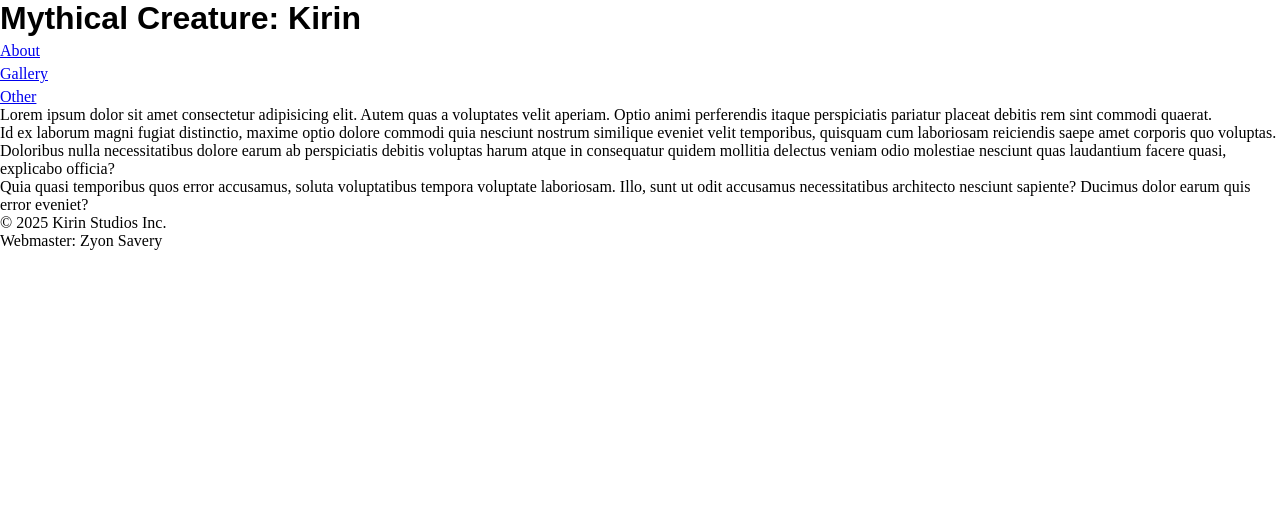
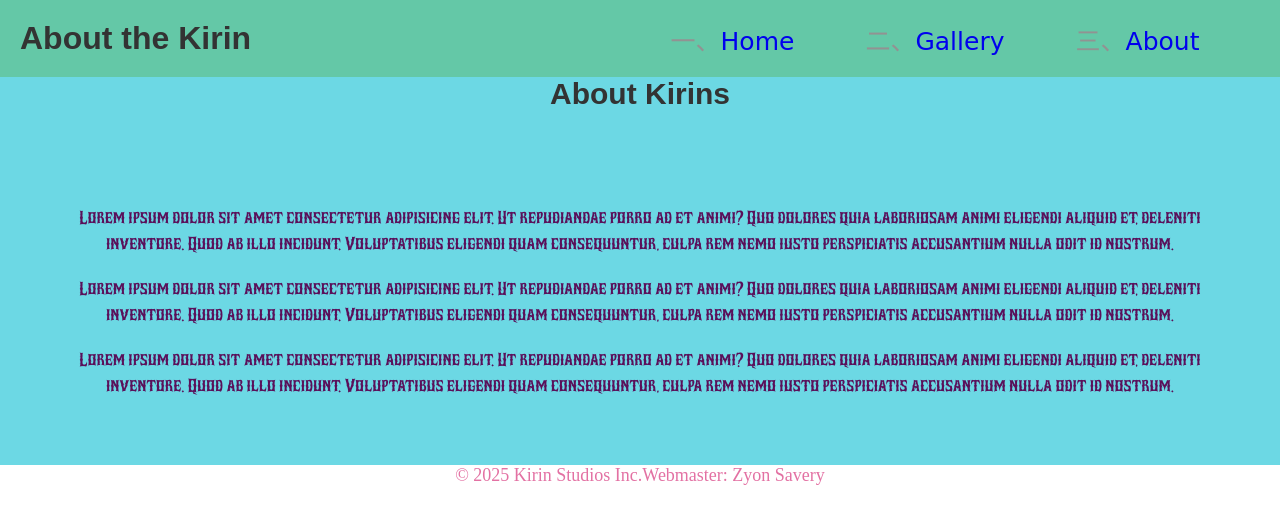
Before and after one commit to zsavery/mythical_creature_kirin, a plain HTML site: page index.html in a window 1280 px wide. Drawn offline with Linux system fonts and the light colour scheme; a web font is replaced by a local one.

Commit message:
Fix soundboard, add some color

```diff
--- a/index.html
+++ b/index.html
@@ -9,57 +9,50 @@
 </head>
 
 <body>
-    <header>
-        <h1>Mythical Creature: <span id="creature-name">Kirin</span></h1>
+    <header class="header-con">
+        <h1>About the Kirin</h1>
         <nav>
-            <ul class="nav-links">
-                <li><a href="about.html" class="internal-links">About</a></li>
-                <li><a href="gallery.html" class="internal-links">Gallery</a></li>
-                <li><a href="other.html" class="internal-links">Other</a></li>
+            <ul class="links-con">
+                <li class="links"><a href="index.html">Home</a></li>
+                <li class="links"><a href="gallery.html">Gallery</a></li>
+                <li class="links"><a href="about.html">About</a></li>
             </ul>
         </nav>
     </header>
+    <main class="bg">
+        <section class="about-con" id="about">
+            <h2 class="about-title">About Kirins</h2>
+            <div class="about-text-col-con">
+                <p class="about-text">
+                    Lorem ipsum dolor sit amet consectetur adipisicing elit. Ut
+                    repudiandae porro ad et animi? Quo dolores quia laboriosam animi
+                    eligendi aliquid et, deleniti inventore. Quod ab illo incidunt.
+                    Voluptatibus eligendi quam consequuntur, culpa rem nemo iusto
+                    perspiciatis accusantium nulla odit id nostrum.
+                </p>
+                <p class="about-text">
+                    Lorem ipsum dolor sit amet consectetur adipisicing elit. Ut
+                    repudiandae porro ad et animi? Quo dolores quia laboriosam animi
+                    eligendi aliquid et, deleniti inventore. Quod ab illo incidunt.
+                    Voluptatibus eligendi quam consequuntur, culpa rem nemo iusto
+                    perspiciatis accusantium nulla odit id nostrum.
+                </p>
+                <p class="about-text">
+                    Lorem ipsum dolor sit amet consectetur adipisicing elit. Ut
+                    repudiandae porro ad et animi? Quo dolores quia laboriosam animi
+                    eligendi aliquid et, deleniti inventore. Quod ab illo incidunt.
+                    Voluptatibus eligendi quam consequuntur, culpa rem nemo iusto
+                    perspiciatis accusantium nulla odit id nostrum.
+                </p>
+            </div>
 
-    <main>
-        <section id="introduction">
-            <p>
-                Lorem ipsum dolor sit amet consectetur adipisicing elit.
-                Autem quas a
-                voluptates velit aperiam. Optio animi perferendis itaque
-                perspiciatis
-                pariatur placeat debitis rem sint commodi quaerat.
-            </p>
-            <p>
-                Id ex laborum magni fugiat distinctio, maxime optio dolore
-                commodi
-                quia nesciunt nostrum similique eveniet velit temporibus,
-                quisquam cum
-                laboriosam reiciendis saepe amet corporis quo voluptas.
-            </p>
-            <p>
-                Doloribus nulla necessitatibus dolore earum ab perspiciatis
-                debitis
-                voluptas harum atque in consequatur quidem mollitia delectus
-                veniam
-                odio molestiae nesciunt quas laudantium facere quasi,
-                explicabo
-                officia?
-            </p>
-            <p>
-                Quia quasi temporibus quos error accusamus, soluta
-                voluptatibus
-                tempora voluptate laboriosam. Illo, sunt ut odit accusamus
-                necessitatibus architecto nesciunt sapiente? Ducimus dolor
-                earum quis
-                error eveniet?
-            </p>
         </section>
     </main>
-
     <footer>
-        <p class="footer-info">&copy; 2025 Kirin Studios Inc.</p>
+        <p class="footer-text">&copy; 2025 Kirin Studios Inc.</p>
         <p class="footer-text">Webmaster: Zyon Savery</p>
     </footer>
-</body>
+
+    <script src="sounds.js"></script>
 
 </html>
--- a/style.css
+++ b/style.css
@@ -1,13 +1,15 @@
-/* font for large text like headings or table titles.*/
+/* Font for large text like headings or table titles */
 @font-face {
-    font-family: kirinFont;
-    src: url('fonts/Gorgeous\ Floral\ Monogram.ttf')
+    font-family: "kirinFont";
+    src: url("./resources/fonts/Gorgeous\ Floral\ Monogram.ttf") format("truetype");
+
   }
 
-/* font for smaller font */
+  /* Font for smaller text */
   @font-face {
-    font-family: kirinParaFont;
-    src: url(/fonts/GrundBurn-Regular.ttf)
+    font-family: "kirinParaFont";
+    src: url("resources/fonts/GrundBurn-Regular.ttf") format("truetype");
+
   }
 
 * {
@@ -16,14 +18,151 @@
   padding: 0;
 }
 
+/* General Styles */
+html, body {
+    height: 100%;
+    margin: 0;
+    padding: 0;
+  }
+
 h1,
 h2 {
-    font-family: kirinFont, fantasy ;
+  font-family: kirinFont, fantasy; /* Added fallback font */
+  color: #333; /* Default color for headings */
+}
+
+/* Header Styles */
+.header-con {
+  display: flex;
+  justify-content: space-between;
+  align-items: center;
+  background-color: rgb(100, 200, 167);
+  padding: 20px;
+}
+
+
+.links:hover {
+  color: #34051c; /* Add hover effect for links */
+  text-decoration: underline;
 }
 
 li {
-    list-style-type:trad-chinese-informal ;
+  list-style-type: trad-chinese-informal;
   /* https://developer.mozilla.org/en-US/docs/Web/CSS/list-style-type */
+}
+
+a {
+  text-decoration: none;
+}
+
+a:hover {
+  text-decoration: underline;
+}
+
+a:active {
+  color: rgb(31, 253, 172);
+}
+
+
+.links-con {
+  width: 600px;
+  display: flex;
+  justify-content: space-around;
+}
+
+.links {
+    color: #929292;
+    font-family: "Pacifico", cursive;
+    font-size: 25px;
+    margin: 0 8px;
+    text-decoration: none; /* Prevent underline on links */
+  }
+
+/* Main */
+
+.bg {
+  background-color: rgba(27, 195, 213, 0.645);
+}
+
+.about-title {
+  font-size: 30px;
+}
+
+.about-con {
+  display: flex;
+  flex-direction: column;
+  justify-content: center;
+  align-items: center;
+  height: 100%;
+  width: 100%;
+  margin: auto 0;
+}
+
+.about-text-con {
+  display: flex;
+  justify-content: center;
+  margin: 50px;
+  font-size: 25px;
+}
+
+.about-text-col-con {
+    display: flex;
+    flex-direction: column; /* Stack paragraphs vertically */
+    justify-content: center; /* Center vertically */
+    align-items: center; /* Center horizontally */
+    margin: 50px;
+    padding: 20px;
+    /* font-size: 25px; */
+  }
+
+.about-text {
+    font-family: kirinParaFont, sans-serif; /* Added fallback font */
+    font-size: auto;
+    color: rgb(90, 16, 90);
+    text-align: center;
+    margin-top: 20px;
+    line-height: 1.6; /* Improved readability */
+}
+
+
+
+/* Sound Board Styles */
+.sound-board {
+  margin: 20px auto;
+  text-align: center;
+}
+
+.sound-item {
+  margin: 10px 0;
+}
+
+.soundEffect {
+  font-family: kirinParaFont, sans-serif;
+  font-size: 16px;
+  color: #fff;
+  background-color:  rgb(19, 20, 20);
+  border: none;
+  padding: 10px 20px;
+  border-radius: 5px;
+  cursor: pointer;
+  transition: background-color 0.3s ease;
+}
+
+.soundEffect:hover {
+  background-color: #ff69b4; /* Hover effect for buttons */
+}
+
+/* Footer Styles */
+
+footer {
+  display: flex;
+  align-items: bottom;
+  justify-content: center;
+}
+
+.footer-text {
+  color: #e371a3;
+  font-size: 18px;
 }
 /* Gallery page styling */
 
```
Also changed, not shown: about.html (+27 -12 lines), gallery.html (+10 -11 lines). Lines whose indentation alone changed are shown as unchanged.
